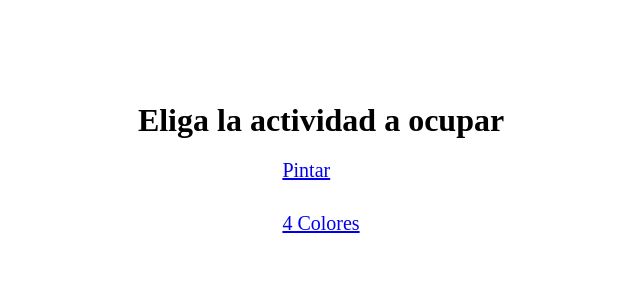
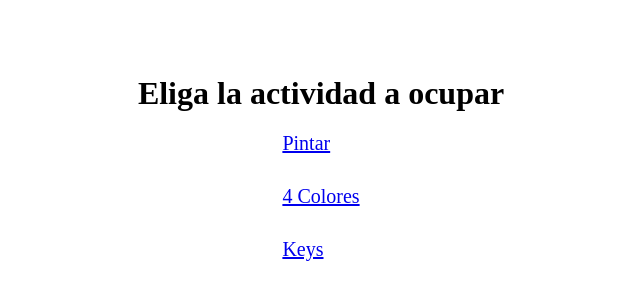
Before and after one commit to YanYan00/Funciones, a plain HTML site: page index.html in a window 1280 px wide. Shown: the part 232-532 px from the top of the page, without its empty margins (319-959 px from the left). Drawn offline with Linux system fonts and the light colour scheme.

Commit message:
agregado keys a index.html

```diff
--- a/index.html
+++ b/index.html
@@ -11,6 +11,7 @@
     <div class="paginas">
         <a href="./pintar.html">Pintar</a>
         <a href="./4_colores.html">4 Colores</a>
+        <a href="./keys.html">Keys</a>
     </div>
 </body>
 </html>
```
